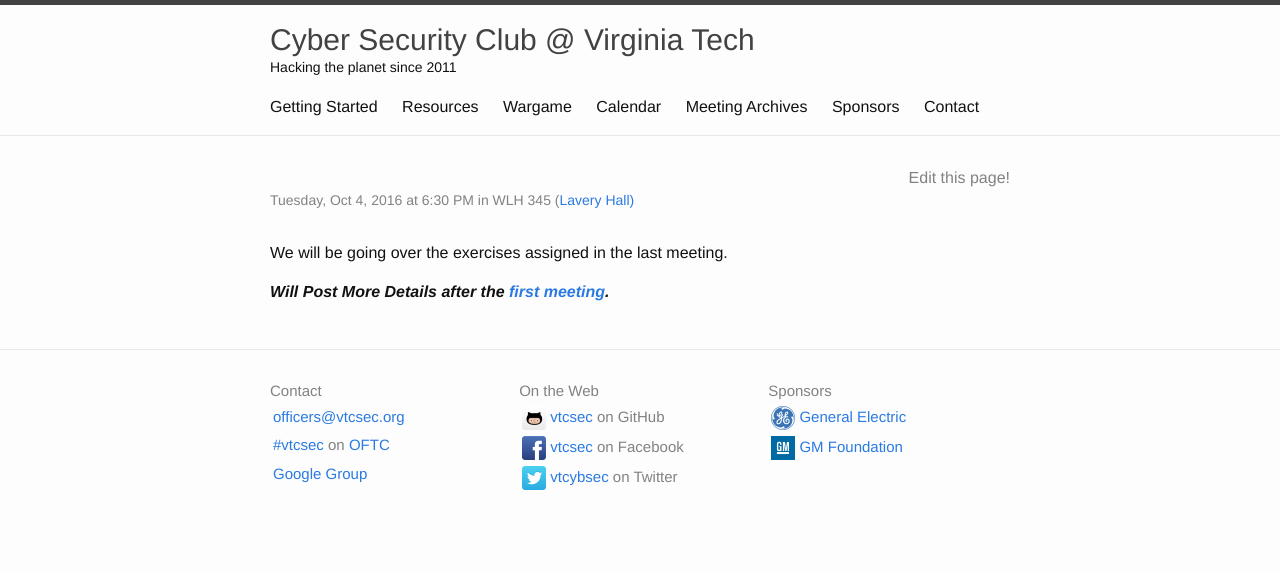
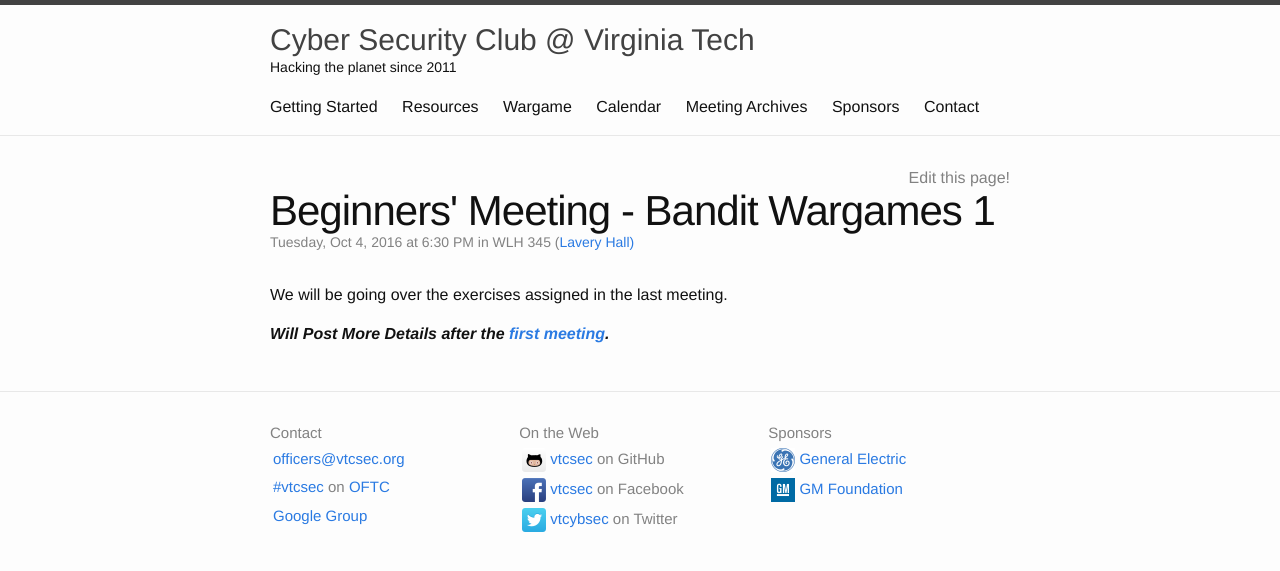
Before and after one commit to VTCSec/vtcsec.org, a Jekyll site: the page built from _meetings/2016-10-4-beginners-bandit1.md, in a window 1280 px wide. Shown: the top 571 px of the page. Built offline with Jekyll 4.4.1, drawn with Linux system fonts in a browser that asks for light colours.

Commit message:
Update 2016-10-4-beginners-bandit1.md

```diff
--- a/_meetings/2016-10-4-beginners-bandit1.md
+++ b/_meetings/2016-10-4-beginners-bandit1.md
@@ -1,5 +1,5 @@
 ---
-what: Beginners' Meeting: Bandit Wargames 1
+what: Beginners' Meeting - Bandit Wargames 1
 ---
 
 We will be going over the exercises assigned in the last meeting.
```
